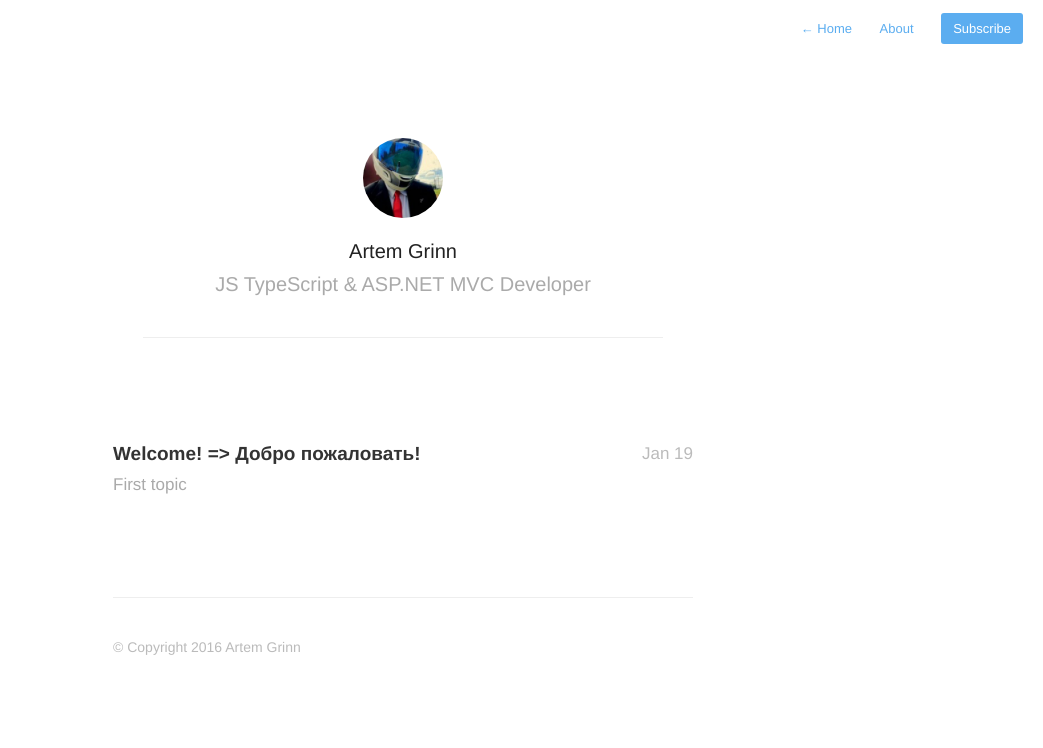
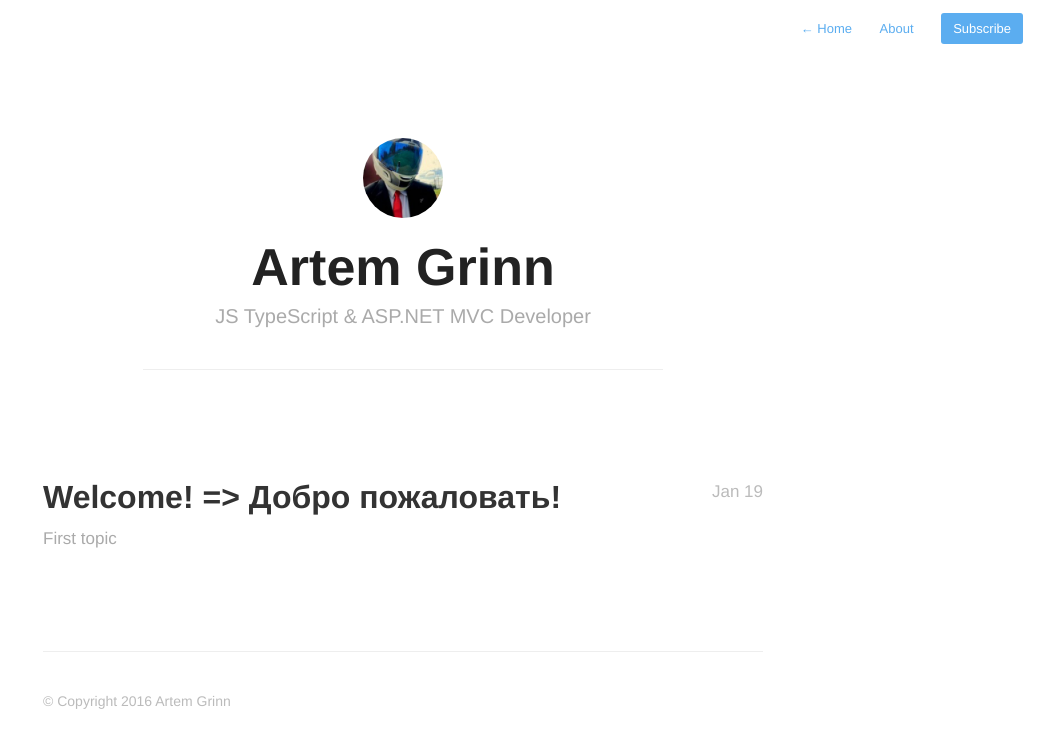
Before and after one commit to ArtemGrinn/artemgrinn.github.io, a Jekyll site: the page built from index.html, in a window 1280 px wide. Shown: the top 748 px of the page, without its empty margins (237-1280 px from the left). Built offline with Jekyll 4.4.1, drawn with Linux system fonts in a browser that asks for light colours; nearby versions of some CDN libraries; Markdown is read by kramdown in place of the engine named in the settings; the list of posts is cut into pages by our own code.

Commit message:
Update style.css
styles

```diff
--- a/assets/css/style.css
+++ b/assets/css/style.css
@@ -93,7 +93,8 @@ h2 {
 .profile h1 {
 	font-weight: 400;
 	letter-spacing: 0px;
-	font-size: 20px;
+	font-size: 52px;
+	font-weight: bold;
 	color: #222;
 }
 
@@ -138,13 +139,13 @@ nav.main-nav a.cta {
 }
 
 #wrapper {
-  max-width: 660px;
+  max-width: 800px;
   margin: 0 auto;
   padding: 60px 40px 100px 40px;
 }
 
 #wrapper.home {
-	max-width: 660px;
+	max-width: 800px;
 	margin: 0 auto;
 	padding: 0px 40px 20px 40px;
 }
@@ -389,13 +390,13 @@ Post List
 #post-list a {
 	color: #333;
 	display: block;
-	font: bold 19px/1.7 "Helvetica Neue",helvetica,Arial,sans-serif;
+	font: bold 32px/1.7 "Helvetica Neue",helvetica,Arial,sans-serif;
 }
 
 #post-list .dates {
 	float: right;
 	position: relative;
-	top: 1px;
+	top: 7px;
 	font: 300 17px/1.8 "Helvetica Neue",helvetica,Arial,sans-serif;
 	color: #bbb;
 }
```
